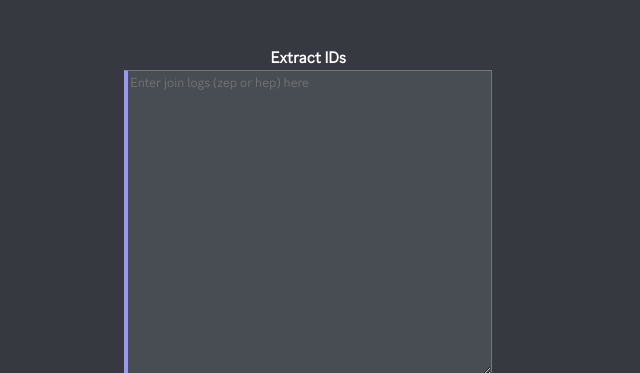
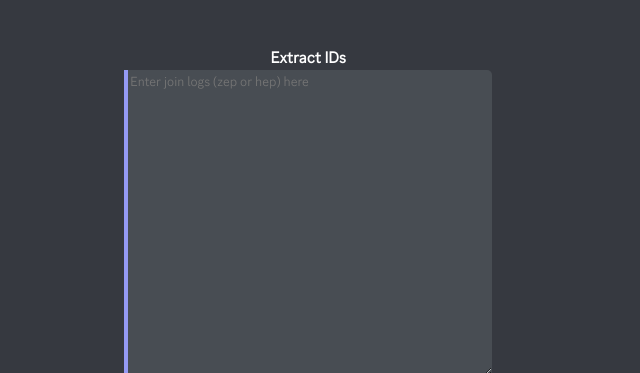
Before and after one commit to tryka-1213/gtao-server-levels-calculator, a plain HTML site: page index.html in a window 1280 px wide. Shown: the part 126-499 px from the top of the page, 499-1139 px from the left. Drawn offline with Linux system fonts and the light colour scheme.

Commit message:
Add files via upload

```diff
--- a/styles.css
+++ b/styles.css
@@ -148,6 +148,9 @@ a {
 
 textarea {
     cursor: auto;
+    border: none;
+    border-top-right-radius: 5px;
+    border-bottom-right-radius: 5px;
 }
 
 ::-webkit-scrollbar {
```
